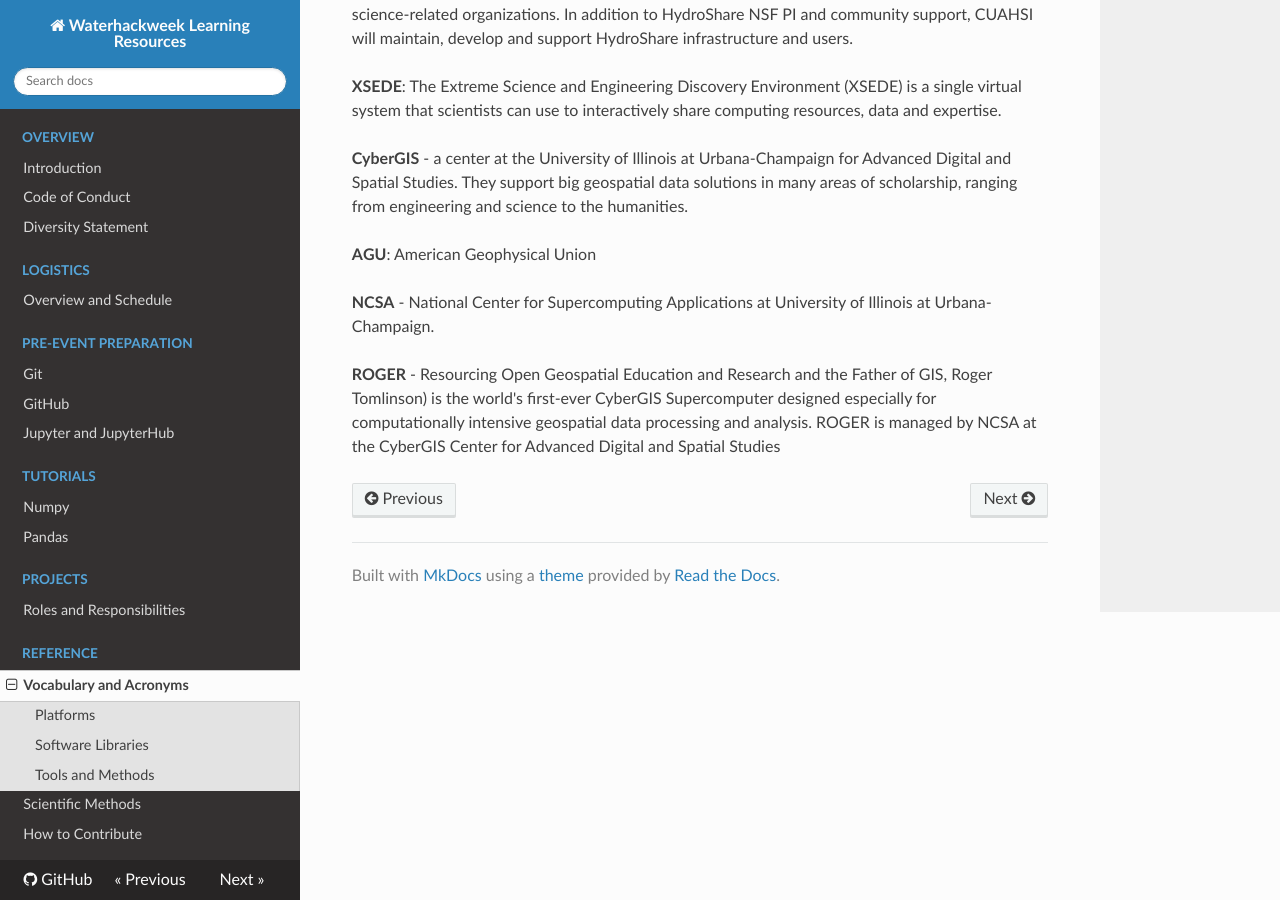
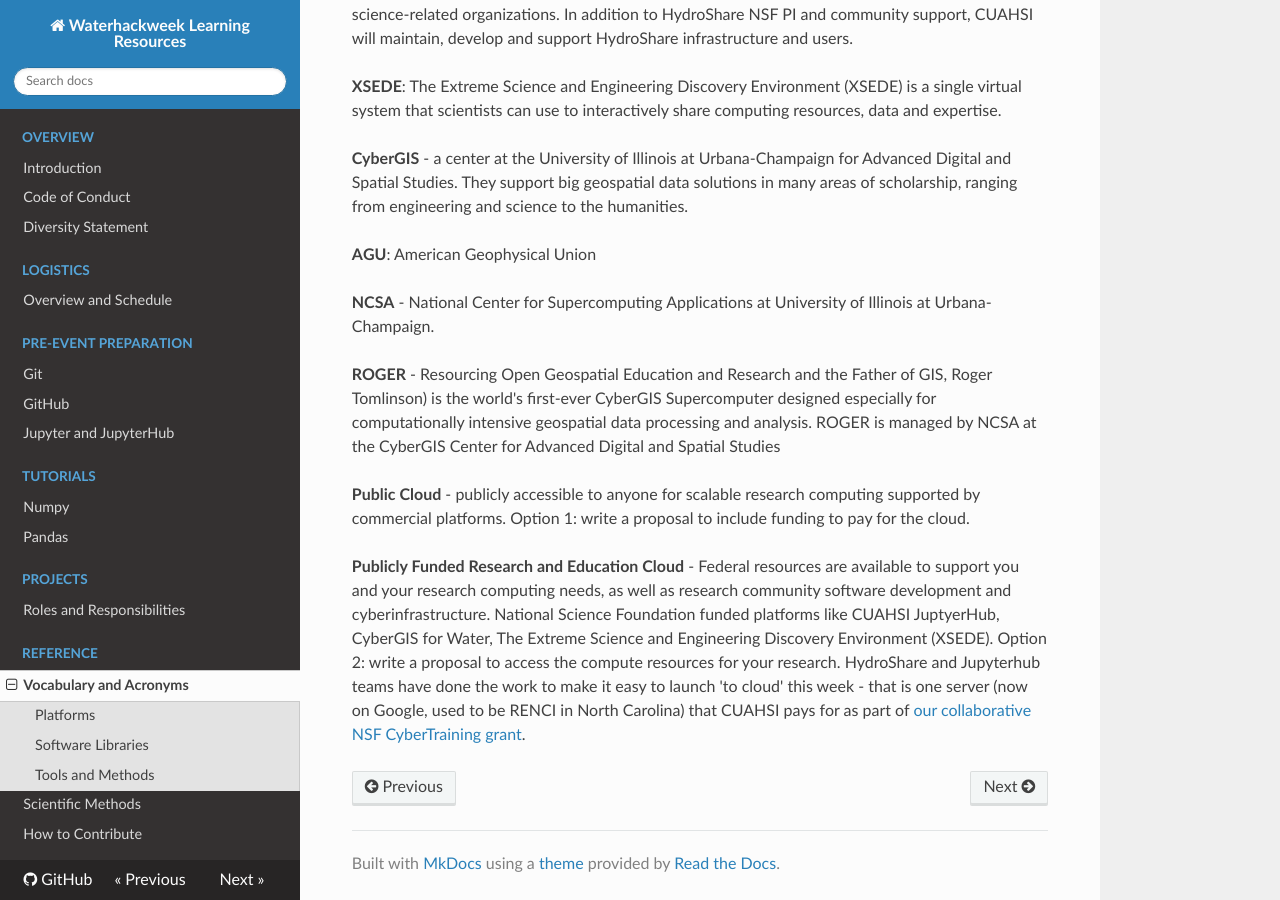
Before and after one commit to emiliom/learning-resources, an MkDocs documentation site: the page built from docs/VocabAcronyms2020.md, in a window 1280 px wide and 900 px high, scrolled down 1294 px. Built offline with MkDocs 1.6.1, drawn with Linux system fonts in a browser that asks for light colours; nearby versions of some CDN libraries.

Commit message:
Update VocabAcronyms2020.md

```diff
--- a/docs/VocabAcronyms2020.md
+++ b/docs/VocabAcronyms2020.md
@@ -40,3 +40,7 @@
 __NCSA__ - National Center for Supercomputing Applications at University of Illinois at Urbana-Champaign.
 
 __ROGER__ - Resourcing Open Geospatial Education and Research and the Father of GIS, Roger Tomlinson) is the world's first-ever CyberGIS Supercomputer designed especially for computationally intensive geospatial data processing and analysis. ROGER is managed by NCSA at the CyberGIS Center for Advanced Digital and Spatial Studies
+
+__Public Cloud__ - publicly accessible to anyone for scalable research computing supported by commercial platforms. Option 1: write a proposal to include funding to pay for the cloud.
+
+__Publicly Funded Research and Education Cloud__ - Federal resources are available to support you and your research computing needs, as well as research community software development and cyberinfrastructure. National Science Foundation funded platforms like CUAHSI JuptyerHub, CyberGIS for Water, The Extreme Science and Engineering Discovery Environment (XSEDE). Option 2: write a proposal to access the compute resources for your research. HydroShare and Jupyterhub teams have done the work to make it easy to launch 'to cloud' this week - that is one server (now on Google, used to be RENCI in North Carolina) that CUAHSI pays for as part of [our collaborative NSF CyberTraining grant](https://nsf.gov/awardsearch/showAward?AWD_ID=1829585&HistoricalAwards=false).
```
